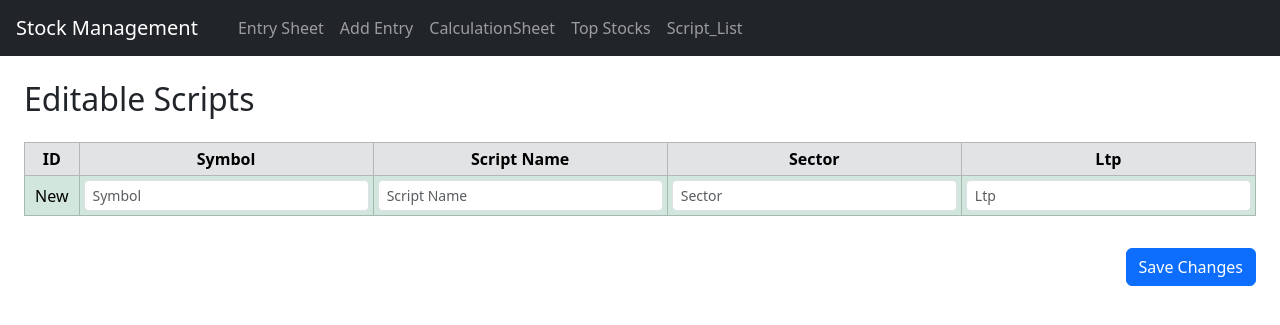
After one commit to mazinod13/HINL, a Django app: page /scripts/editable/ in a window 1280 px wide. The commit adds this page. Shown: the top 325 px of the page. Run offline with Django 5.2, Linux system fonts and the light colour scheme; data that the repository does not hold is empty; some libraries are stand-ins or nearby versions.

Commit message:
script editable

```diff
--- a/cms/models.py
+++ b/cms/models.py
@@ -82,6 +82,8 @@ class Script(models.Model):
     symbol = models.CharField(max_length=16, unique=True)
     script_name = models.CharField(max_length=128)
     sector = models.CharField(max_length=64)
+    ltp    = models.DecimalField(max_digits=12, decimal_places=2, null=True, blank=True)
+
 
     def __str__(self):
         return f"{self.symbol} - {self.script_name}"
--- a/cms/templates/cms/base.html
+++ b/cms/templates/cms/base.html
@@ -30,6 +30,9 @@
       <li class="nav-item">
       <a href="{% url 'cms:stock_list' %}" class="nav-link">Top Stocks</a>
       </li>
+      <li class="nav-item">
+      <a href="{% url 'cms:script_list_editable' %}" class="nav-link">Script_List</a>
+      </li>
     </ul>
   </div>
 </nav>
--- a/cms/templates/cms/dashboard.html
+++ b/cms/templates/cms/dashboard.html
@@ -59,6 +59,10 @@
               <td>{{ summary.closing_amount }}</td>
               <td>{{ summary.closing_rate | floatformat:3 }}</td>
               <td colspan="3"></td>
+            </tr>
+            <tr class="fw-bold bg-warning">
+             <td colspan="2">Close Price (LTP)</td>
+             <td colspan="6">{{ summary.ltp | floatformat:2 }}</td>
             </tr>
             <tr class="bg-success text-white fw-bold">
               <td colspan="2">Profit</td>
--- a/cms/templates/cms/entrysheet_list_editable.html
+++ b/cms/templates/cms/entrysheet_list_editable.html
@@ -149,9 +149,6 @@ document.addEventListener('DOMContentLoaded', function() {
  <div class="d-flex justify-content-between align-items-center mt-4">
   <div>
     <button type="submit" class="btn btn-success px-4 py-2 shadow-sm">Save Changes</button>
-    <a href="{% url 'cms:script_add' %}" class="btn btn-primary px-4 py-2 shadow-sm ms-2">Add Script</a>
-
-  </div>
   <a href="{% url 'cms:upload_csv' %}" class="btn btn-primary px-4 py-2 shadow-sm ms-2">Upload CSV</a>
 </div>
 </form>
--- /dev/null
+++ b/cms/templates/cms/script_list_editable.html
@@ -0,0 +1,57 @@
+{% extends "cms/base.html" %}
+{% block title %}Editable Scripts{% endblock %}
+
+{% block content %}
+<h2 class="mb-4">Editable Scripts</h2>
+
+<form method="post">
+  {% csrf_token %}
+  <div class="table-responsive">
+    <table class="table table-sm table-bordered align-middle text-center" id="scripts-table">
+      <thead class="table-secondary">
+        <tr>
+          <th>ID</th>
+          <th>Symbol</th>
+          <th>Script Name</th>
+          <th>Sector</th>
+          <th>Ltp</th>
+        </tr>
+      </thead>
+      <tbody>
+        {% for s in scripts %}
+        <tr>
+          <td>{{ s.id }}</td>
+          <td>
+            <input type="text" name="symbol_{{ s.id }}" value="{{ s.symbol }}" class="form-control form-control-sm">
+          </td>
+          <td>
+            <input type="text" name="script_name_{{ s.id }}" value="{{ s.script_name }}" class="form-control form-control-sm">
+          </td>
+          <td>
+            <input type="text" name="sector_{{ s.id }}" value="{{ s.sector }}" class="form-control form-control-sm">
+          </td>
+           <td>
+            <input type="text" name="ltp_{{ s.id }}" value="{{ s.ltp |default:'#NA' }}" class="form-control form-control-sm">
+          </td>
+        </tr>
+        {% endfor %}
+
+        <!-- New script row -->
+        <tr class="table-success">
+          <td>New</td>
+          <td><input type="text" name="new_symbol" class="form-control form-control-sm" placeholder="Symbol"></td>
+          <td><input type="text" name="new_script_name" class="form-control form-control-sm" placeholder="Script Name"></td>
+          <td><input type="text" name="new_sector" class="form-control form-control-sm" placeholder="Sector"></td>
+          <td><input type="number" name="new_ltp" class="form-control form-control-sm" placeholder="Ltp"></td>
+        </tr>
+      </tbody>
+    </table>
+  </div>
+
+  <div class="text-end mt-3">
+    <button type="submit" class="btn btn-primary">Save Changes</button>
+  </div>
+</form>
+
+
+{% endblock %}
--- a/cms/urls.py
+++ b/cms/urls.py
@@ -10,7 +10,7 @@ from .views import (
     TopStockListView,
     script_json,
     entry_sheet_editable_list,
-    add_script,
+    editable_script_list,
     upload_csv,
 )
 
@@ -28,5 +28,5 @@ urlpatterns = [
     path('dashboard/<str:symbol>/', DashboardView.as_view(), name='dashboard_detail'),
     path('stocks/', TopStockListView.as_view(), name='stock_list'),
     path('scripts/json/', script_json, name='script_json'),
-    path('scripts/add/', add_script, name='script_add'),
+    path('scripts/editable/',editable_script_list, name='script_list_editable'),
 ]
--- a/cms/views.py
+++ b/cms/views.py
@@ -6,7 +6,6 @@ from datetime import datetime
 from django.views import View
 from django.http import JsonResponse
 from .models import EntrySheet,Calculation,Script
-from .forms import ScriptForm
 import csv
 import json
 import random
@@ -18,17 +17,6 @@ def script_json(request):
     data = list(scripts)
     return JsonResponse(data, safe=False)
 
-#add new script------------
-def add_script(request):
-    if request.method == 'POST':
-        form = ScriptForm(request.POST)
-        if form.is_valid():
-            form.save()
-            return redirect('add_script')  # redirect to the same page or another page
-    else:
-        form = ScriptForm()
-
-    return render(request, 'cms/add_script.html', {'form': form})
 #----unique id----
 def generate_suffix(length=3):
     chars = string.ascii_letters + string.digits
@@ -235,7 +223,7 @@ class DashboardView(View):
                 if transaction in ['Buy','buy', 'IPO', 'FPO', 'Bonus', 'Right', 'Conversion(+)', 'Suspense(+)']:
                     p_qty = qty
                     p_amount = amount
-                elif transaction in ['Sale', 'Conversion(-)', 'Suspense(-)']:
+                elif transaction in ['Sale','sale', 'Conversion(-)', 'Suspense(-)']:
                     s_qty = qty
                     s_amount = amount
 
@@ -319,10 +307,18 @@ class DashboardView(View):
             cl_qty = summary["closing_qty"]
             cl_rate = summary["closing_rate"]
 
-            summary["unrealized_profit"] = cl_qty * (cl_rate - bep_rate)
+
+            try:
+               ltp = Script.objects.get(symbol=symbol).ltp
+            except Script.DoesNotExist:
+             ltp = 0
+
+            summary["ltp"] = ltp  # optional: for showing in template
+
+            summary["unrealized_profit"] = cl_qty * (ltp - cl_rate)
             summary["unrealized_percent"] = (
-                (summary["unrealized_profit"] / summary["total_p_amount"]) * 100
-                if summary["total_p_amount"] else 0
+                (summary["unrealized_profit"] / summary["closing_amount"]) * 100
+                if summary["closing_amount"] else 0
             )
         else:
             summary = {
@@ -339,7 +335,8 @@ class DashboardView(View):
                 "closing_rate": 0,
                 "profit": 0,
                 "unrealized_profit": 0,
-                "unrealized_percent": 0
+                "unrealized_percent": 0,
+                "ltp":0,
             }
 
         return render(request, 'cms/dashboard.html', {
@@ -461,3 +458,44 @@ class TopStockListView(View):
         return render(request, 'cms/stock_list.html', {
             'top_stocks': top_stocks
         })
+
+
+
+#-------Scripts Management---------------
+
+
+def editable_script_list(request):
+    if request.method == 'POST':
+        # Update existing scripts in original DB order
+        for script in Script.objects.all():  # default PK order
+            # Read posted values
+            new_symbol = request.POST.get(f'symbol_{script.id}', '').strip()
+            new_name   = request.POST.get(f'script_name_{script.id}', '').strip()
+            new_sector = request.POST.get(f'sector_{script.id}', '').strip()
+
+            changed = False
+            if new_symbol and new_symbol != script.symbol:
+                script.symbol = new_symbol
+                changed = True
+            if new_name and new_name != script.script_name:
+                script.script_name = new_name
+                changed = True
+            if new_sector and new_sector != script.sector:
+                script.sector = new_sector
+                changed = True
+
+            if changed:
+                script.save()
+
+        # Handle new script row
+        ns    = request.POST.get('new_symbol', '').strip()
+        nn    = request.POST.get('new_script_name', '').strip()
+        nsec  = request.POST.get('new_sector',   '').strip()
+        if ns:  # require at least symbol
+            Script.objects.create(symbol=ns, script_name=nn, sector=nsec)
+
+        return redirect('cms:script_list_editable')
+
+    # GET: fetch in DB insertion order (primary key)
+    scripts = Script.objects.all()
+    return render(request, 'cms/script_list_editable.html', {'scripts': scripts})
```
Also changed, not shown: cms/forms.py (deleted, +0 -12 lines), cms/templates/cms/add_script.html (deleted, +0 -16 lines).
